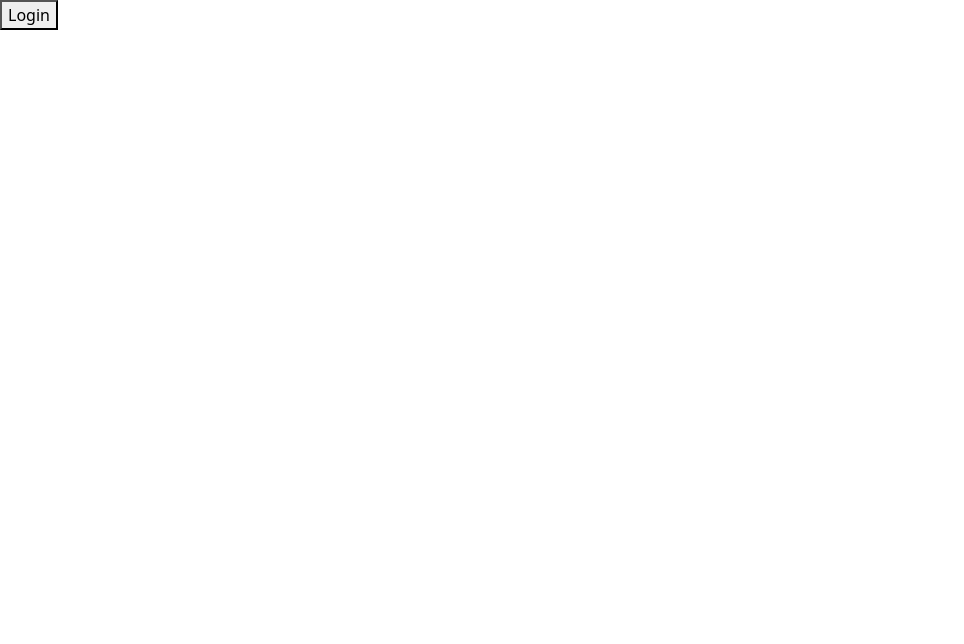
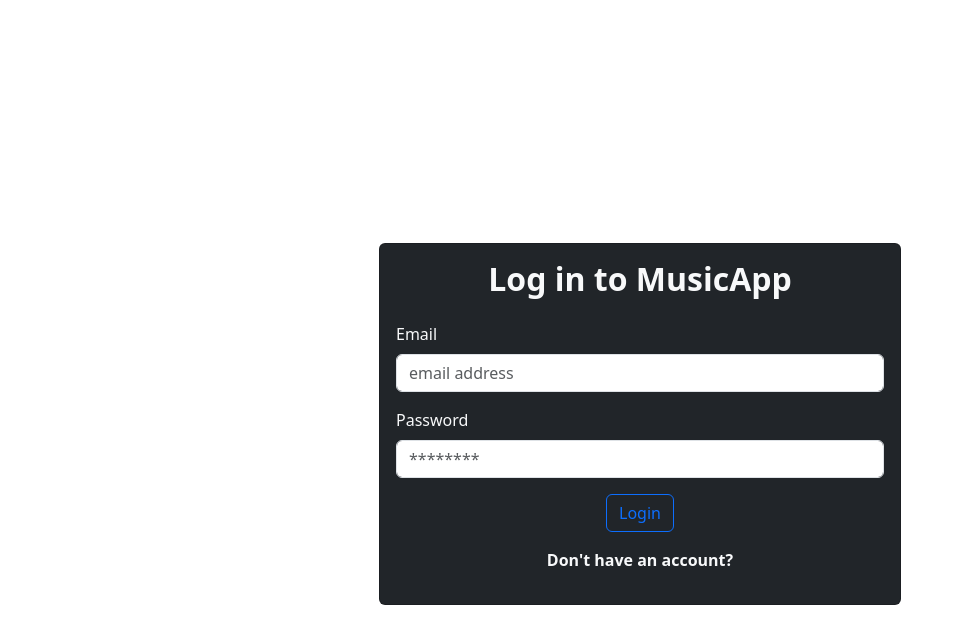
Before and after one commit to carlosmorales1908/proyecto_prog3, a React (Vite) app: page /login in a window 1280 px wide. Shown: the top 644 px of the page, without its empty margins (0-964 px from the left). Built offline with nearby package versions, Linux system fonts and the light colour scheme.

Commit message:
Update App

```diff
--- a/src/App.jsx
+++ b/src/App.jsx
@@ -4,9 +4,10 @@
 import AuthContextProvider from "./context/auth.contex";
 import RoutesNotFound from "./pages/NotFound.page";
 import { PrivateRoutes, PublicRutes } from "./routes/routes";
-import Login from "./components/Login";
 import AuthGuard from "./guards/auth.guard";
 import Home from "./pages/Home";
+import LoginPage from "./pages/Login.page";
+
 
 function App() {
   return (
@@ -14,14 +15,9 @@
       <AuthContextProvider>
         <BrowserRouter>
           <RoutesNotFound>
-            <Route
-              path="/"
-              element={<Navigate to={PrivateRoutes.HOME} />}
-            />
-            {/* DEFINIR BIEN RUTA Y ELEMENTO LOGIN */}
-            <Route path={PublicRutes.LOGIN} element={<Login />} />
+            <Route path="/" element={<Navigate to={PrivateRoutes.HOME} />} />
+            <Route path={PublicRutes.LOGIN} element={<LoginPage />} />
             <Route element={<AuthGuard privateValidation={true} />}>
-              {/* DEFINIR BIEN RUTAS PRIVADAS */}
               <Route path={`/home`} element={<Home />} />
               <Route path={`/dashboard`} element={<p>DASHBOARD PAGE</p>} />
             </Route>
```
